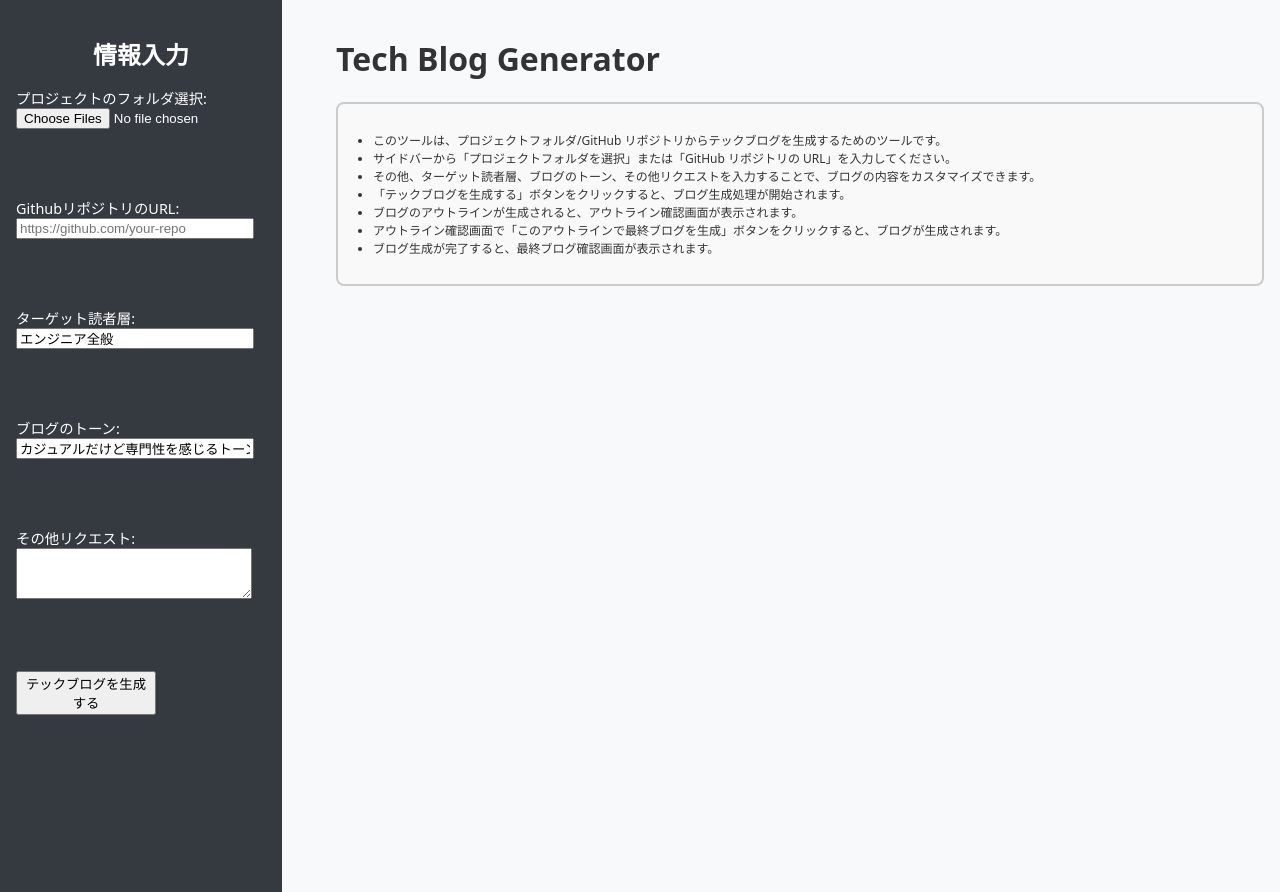
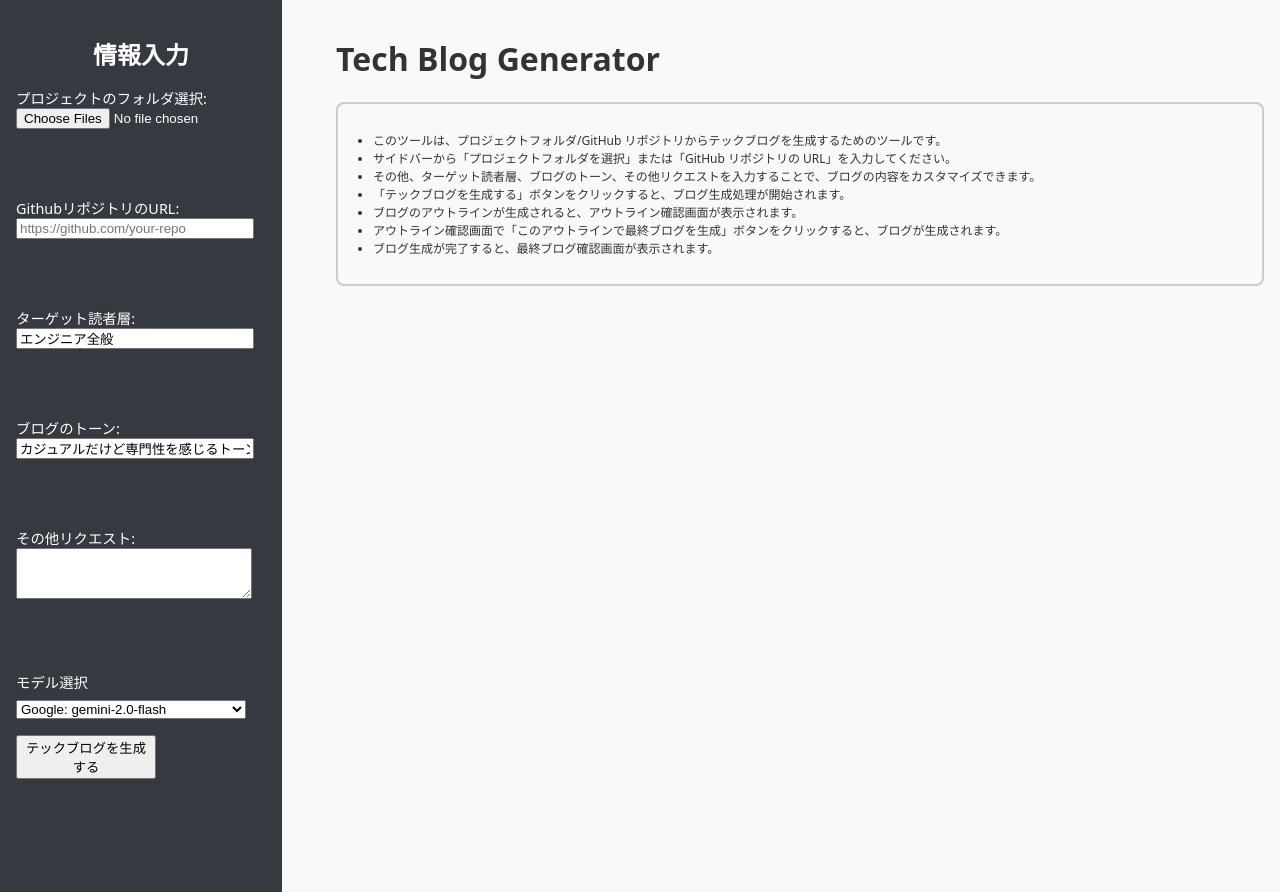
Before and after one commit to nibura2002/tech-blog-generator, a Flask app: page / in a window 1280 px wide. Run offline with Flask 3, Linux system fonts and the light colour scheme.

Commit message:
feature: Can choose LLM model (Default is gemini-2.0-flash

````diff
--- a/app.py
+++ b/app.py
@@ -51,6 +51,10 @@ if not openai_api_key:
         "OPENAI_API_KEY is not set. Please set it in the .env file.")
 logger.info("OPENAI_API_KEY successfully loaded.")
 
+google_api_key = os.getenv("GOOGLE_API_KEY")
+if not google_api_key:
+    raise EnvironmentError("GOOGLE_API_KEY が .env にセットされていません。")
+
 ###############################################################################
 # Flask App Initialization
 ###############################################################################
@@ -100,7 +104,7 @@ def update_progress(progress_id, message):
 result_store = {}
 
 ###############################################################################
-# Helper Functions for Parameter Retrieval
+# Helper Functions
 ###############################################################################
 
 
@@ -110,7 +114,8 @@ def get_common_params_from_form():
         "target_audience": request.form.get("target_audience", "エンジニア全般").strip(),
         "blog_tone": request.form.get("blog_tone", "カジュアルだけど専門性を感じるトーン").strip(),
         "additional_requirements": request.form.get("additional_requirements", "").strip(),
-        "language": request.form.get("language", "ja").strip()
+        "language": request.form.get("language", "ja").strip(),
+        "model": request.form.get("model", "gemini-2.0-flash").strip()  # 追加
     }
 
 
@@ -122,6 +127,22 @@ def get_common_params_from_args():
         "additional_requirements": request.args.get("additional_requirements", ""),
         "language": request.args.get("language", "ja")
     }
+
+
+def get_llm(selected_model, openai_api_key):
+    """
+    選択されたモデルに応じて、適切なLLMオブジェクトを返します。
+    - selected_model が "gemini-*" の場合は ChatGoogleGenerativeAI を利用
+    - それ以外は ChatOpenAI を利用
+    """
+    if selected_model.startswith("gemini"):
+        from langchain_google_genai import ChatGoogleGenerativeAI
+        return ChatGoogleGenerativeAI(model=selected_model)
+    else:
+        from langchain_openai import ChatOpenAI
+        return ChatOpenAI(
+            model_name=selected_model,
+            openai_api_key=openai_api_key)
 
 ###############################################################################
 # Utility functions
@@ -215,6 +236,36 @@ def remove_outer_markdown_fence(text: str) -> str:
 
     # 全体が包まれていない場合は何も変更しない
     return text
+
+
+def remove_outer_json_fence(text: str) -> str:
+    """
+    テキスト全体が
+        ```json
+         ... (任意のテキスト) ...
+        ```
+    の形式で丸ごと囲われている場合のみ、
+    その外側の "```json" と "```" を取り除いて返す。
+
+    - 途中にある他のコードブロックは削除しない
+    - 先頭と末尾にあるフェンス記号を取り除くだけ
+    """
+    # 前後の余白を除去したうえで判定する
+    trimmed = text.strip()
+
+    # DOTALLオプションで改行を含めてマッチする
+    # ^```json\s*(.*?)\s*```$ という正規表現で
+    # テキスト全体が1つのフェンスにくるまれているかチェック
+    pattern = re.compile(r'^```json\s*(.*?)\s*```$', re.DOTALL)
+
+    m = pattern.match(trimmed)
+    if m:
+        # グループ1に包まれていた中身が入っているので、それを返す
+        return m.group(1).strip("\n\r")
+
+    # 全体が包まれていない場合は何も変更しない
+    return text
+
 ###############################################################################
 # 共通アウトライン生成関数
 ###############################################################################
@@ -228,7 +279,8 @@ def generate_outline_common(
         detailed_code_analysis,
         project_files_content):
     update_progress(progress_id, "アウトライン生成中...\n")
-    llm = ChatOpenAI(model_name="o3-mini", openai_api_key=openai_api_key)
+    selected_model = params.get("model", "gemini-2.0-flash")
+    llm = get_llm(selected_model, openai_api_key)
     outline_chain = blog_outline_prompt_template | llm
     blog_outline = outline_chain.invoke({
         "directory_tree": directory_tree,
@@ -241,7 +293,9 @@ def generate_outline_common(
         "additional_requirements": params.get("additional_requirements", ""),
         "language": params.get("language", "")
     }).content
+    blog_outline = remove_outer_json_fence(blog_outline)
     result_store[progress_id + "_outline"] = blog_outline
+
     update_progress(progress_id, "ブログアウトラインの生成が完了しました。\n")
     return blog_outline
 
@@ -252,12 +306,14 @@ def generate_outline_common(
 
 def process_project(
         progress_id,
-        github_url,
-        target_audience,
-        blog_tone,
-        additional_requirements,
-        language,
+        params,
         temp_project_dir):
+    github_url = params.get("github_url", "")
+    target_audience = params.get("target_audience", "エンジニア全般")
+    blog_tone = params.get("blog_tone", "カジュアルだけど専門性を感じるトーン")
+    additional_requirements = params.get("additional_requirements", "")
+    language = params.get("language", "ja")
+
     try:
         update_progress(progress_id, "Step 1: プロジェクトファイルの取得を開始します...\n")
         if os.listdir(temp_project_dir):
@@ -282,7 +338,8 @@ def process_project(
         logger.info("Directory tree obtained.")
 
         update_progress(progress_id, "Step 3: 各ファイルの役割を要約中...\n")
-        llm = ChatOpenAI(model_name="o3-mini", openai_api_key=openai_api_key)
+        selected_model = params.get("model", "gemini-2.0-flash")
+        llm = get_llm(selected_model, openai_api_key)
         file_role_chain = file_role_prompt_template | llm
         file_roles = file_role_chain.invoke(
             {"directory_tree": directory_tree}).content
@@ -447,7 +504,8 @@ def process_final_blog_in_chapters(progress_id, params):
         update_progress(progress_id, "アウトライン内にchaptersがありません。\n")
         return
 
-    llm = ChatOpenAI(model_name="gpt-4o", openai_api_key=openai_api_key)
+    selected_model = params.get("model", "gemini-2.0-flash")
+    llm = get_llm(selected_model, openai_api_key)
 
     full_blog = ""
     continue_pattern = re.compile(r"<{1,4}CONTINUE>{1,4}\s*$", re.IGNORECASE)
@@ -459,7 +517,7 @@ def process_final_blog_in_chapters(progress_id, params):
         chapter_text_acc = ""
 
         while True:
-            previous_text_snippet = "\n".join(full_blog.splitlines()[-30:])
+            previous_text_snippet = "\n".join(full_blog.splitlines()[-400:])
 
             prompt = chapter_generation_prompt_template.format(
                 chapter_json=chapter_json_str,
@@ -623,11 +681,7 @@ def index():
                 target=process_project,
                 args=(
                     progress_id,
-                    github_url,
-                    target_audience,
-                    blog_tone,
-                    additional_requirements,
-                    language,
+                    params,
                     temp_project_dir),
                 daemon=True).start()
 
--- a/pyproject.toml
+++ b/pyproject.toml
@@ -17,6 +17,7 @@ markdown = "^3.7"
 gunicorn = "^23.0.0"
 autopep8 = "^2.3.2"
 pre-commit = "^4.1.0"
+langchain-google-genai = "^2.0.9"
 
 [[tool.poetry.packages]]
 include = "const"
--- a/templates/index.html
+++ b/templates/index.html
@@ -46,6 +46,13 @@
                     <textarea name="additional_requirements" rows="3"></textarea>
                 </label>
                 <br><br>
+                <label for="model">モデル選択</label>
+                <select name="model" id="model" class="form-control">
+                    <option value="gemini-2.0-flash">Google: gemini-2.0-flash</option>
+                    <option value="gemini-1.5-pro">Google: gemini-1.5-pro</option>
+                    <option value="gpt-4o">OpenAI: gpt-4o</option>
+                    <option value="o3-mini">OpenAI: o3-mini</option>
+                </select>
                 <button type="submit">テックブログを生成する</button>
             </form>
         </aside>
````
Also changed, not shown: README.md, 1 other file.
